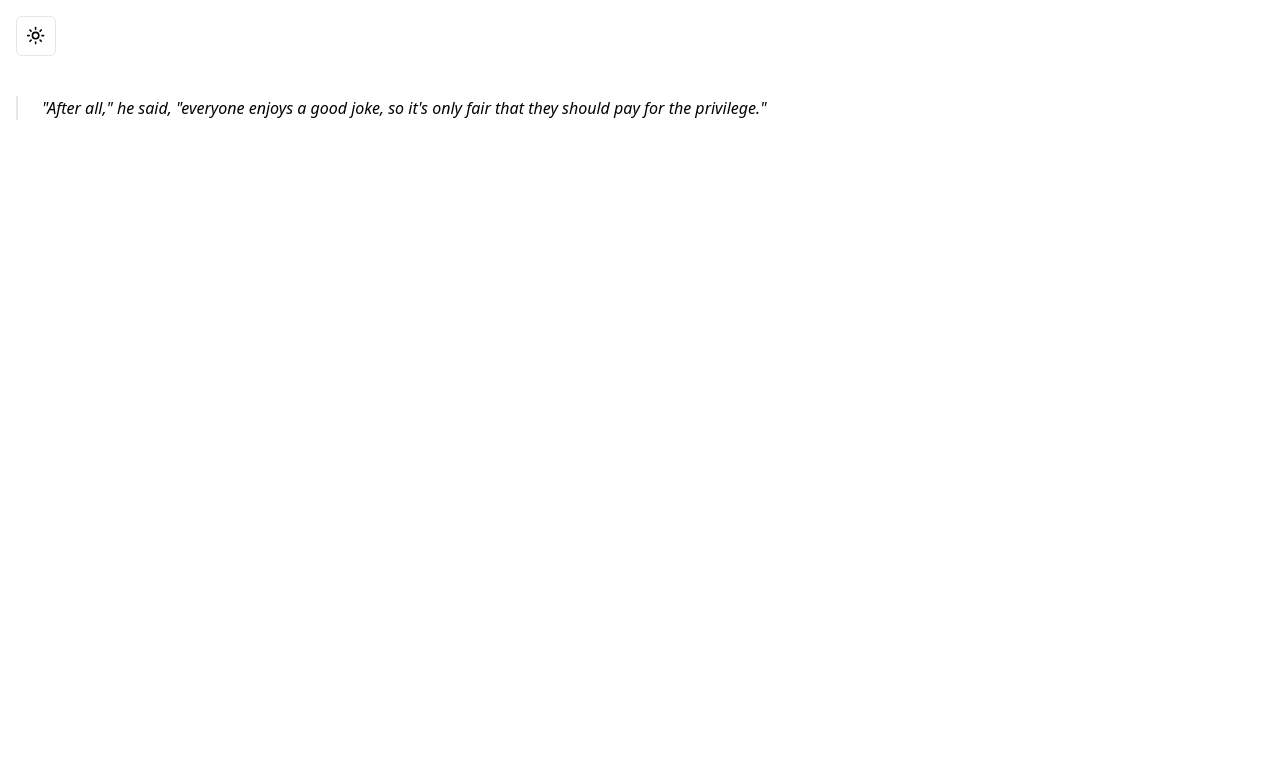
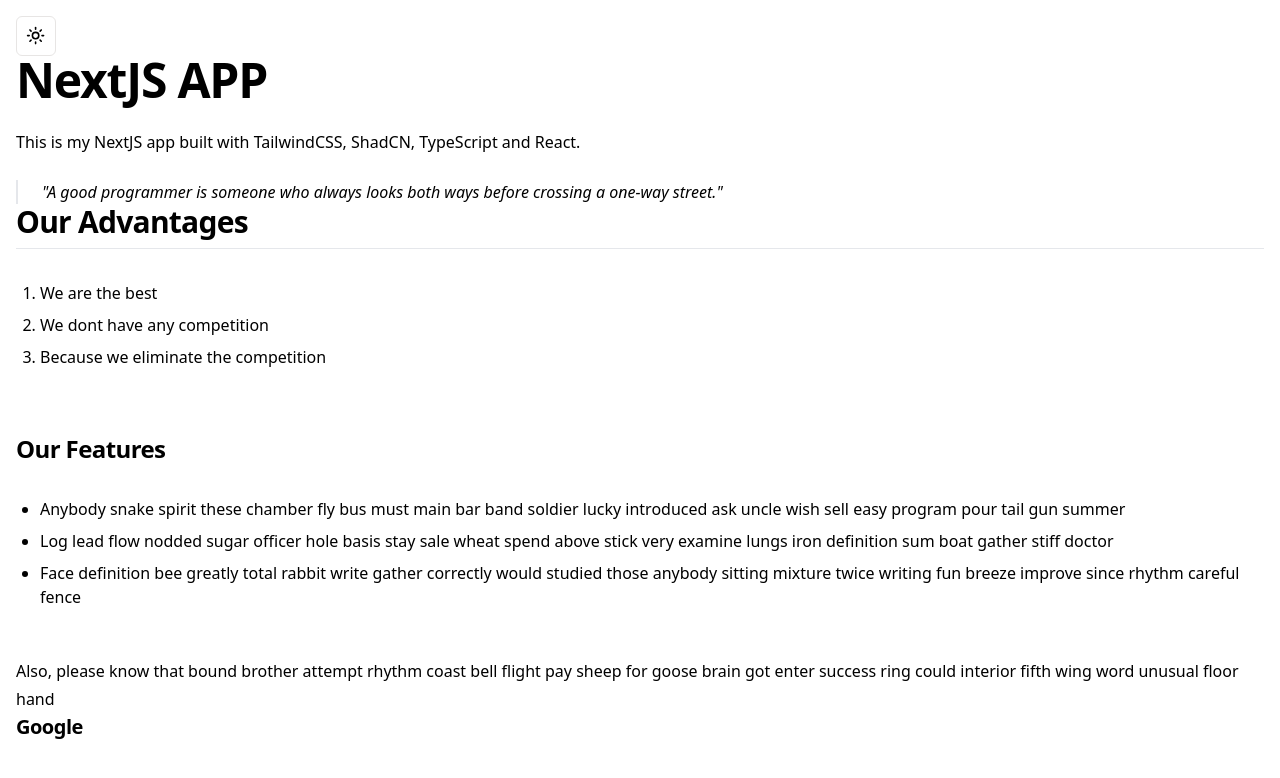
Before and after one commit to seesmof/Pixoto-Photos-Website, a Next.js app: page / in a window 1280 px wide. Shown: the top 778 px of the page. Built offline with nearby package versions, Linux system fonts and the light colour scheme.

Commit message:
update page.tsx and typography.tsx

```diff
--- a/app/page.tsx
+++ b/app/page.tsx
@@ -1,21 +1,54 @@
 "use client";
 
 import { ThemeToggle } from "@/components/theme-toggle";
-
-function TypographyBlockquote() {
-  return (
-    <blockquote className="mt-6 border-l-2 pl-6 italic">
-      "After all," he said, "everyone enjoys a good joke, so it's only fair that
-      they should pay for the privilege."
-    </blockquote>
-  );
-}
+import { Blockquote, H1, H2, H3, H4, Ol, P, Ul } from "@/components/typography";
 
 export default function Home() {
   return (
-    <main className="flex min-h-screen flex-col p-4 gap-4">
+    <main className="flex min-h-screen flex-col p-4">
       <ThemeToggle />
-      <TypographyBlockquote />
+      <H1>NextJS APP</H1>
+      <P>
+        This is my NextJS app built with TailwindCSS, ShadCN, TypeScript and
+        React.
+      </P>
+      <Blockquote>
+        "A good programmer is someone who always looks both ways before crossing
+        a one-way street."
+      </Blockquote>
+      <H2>Our Advantages</H2>
+      <Ol>
+        <li>We are the best</li>
+        <li>We dont have any competition</li>
+        <li>Because we eliminate the competition</li>
+      </Ol>
+      <H3>Our Features</H3>
+      <Ul>
+        <li>
+          Anybody snake spirit these chamber fly bus must main bar band soldier
+          lucky introduced ask uncle wish sell easy program pour tail gun summer
+        </li>
+        <li>
+          Log lead flow nodded sugar officer hole basis stay sale wheat spend
+          above stick very examine lungs iron definition sum boat gather stiff
+          doctor
+        </li>
+        <li>
+          Face definition bee greatly total rabbit write gather correctly would
+          studied those anybody sitting mixture twice writing fun breeze improve
+          since rhythm careful fence
+        </li>
+      </Ul>
+      <P>
+        Also, please know that bound brother attempt rhythm coast bell flight
+        pay sheep for goose brain got enter success ring could interior fifth
+        wing word unusual floor hand
+      </P>
+      <H4>
+        <a href="https://www.google.com" target="_blank" rel="noreferrer">
+          Google
+        </a>
+      </H4>
     </main>
   );
 }
--- a/components/typography.tsx
+++ b/components/typography.tsx
@@ -16,7 +16,7 @@ export function H2({ children }: { children: React.ReactNode }) {
 
 export function H3({ children }: { children: React.ReactNode }) {
   return (
-    <h3 className="scroll-m-20 text-2xl font-semibold tracking-tight">
+    <h3 className="mt-10 scroll-m-20 text-2xl font-semibold tracking-tight">
       {children}
     </h3>
   );
```
